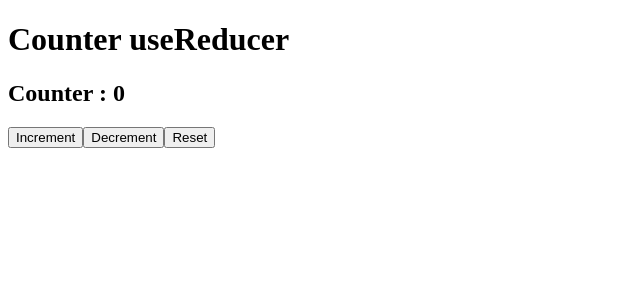
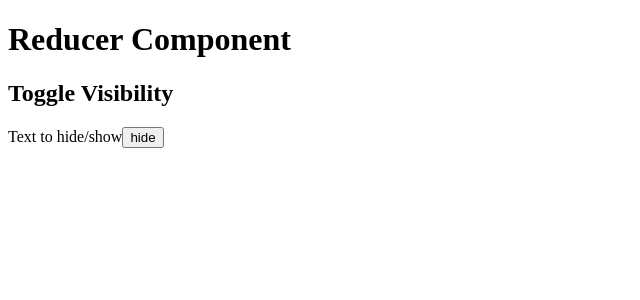
Before and after one commit to Aayan-Ahmed-17/React_Problem_Coding, a React (Vite) app: page / in a window 1280 px wide. Shown: the top 300 px of the page, without its empty margins (0-640 px from the left). Built offline with nearby package versions, Linux system fonts and the light colour scheme.

Commit message:
basic eg prac of toggle visibility reducer dn

```diff
--- a/src/App.jsx
+++ b/src/App.jsx
@@ -1,12 +1,12 @@
 import React from 'react'
 import Parent from './child-to-parent/byFunction/Parent'
-import Counter from './reducer-practice/Counter/Counter'
+import ReducerComponents from './reducer-practice/ReducerComponents'
 
 const App = () => {
   return (
     <>
     {/* <Parent/> */}
-    <Counter/>
+    <ReducerComponents/>
     </>
   )
 }
--- a/src/reducer-practice/Counter/Counter.jsx
+++ b/src/reducer-practice/Counter/Counter.jsx
@@ -5,7 +5,6 @@ const Counter = () => {
   const [state, dispatch] = useReducer(counterReducer, counterInitialState);
   return (
     <>
-      <h1>Counter useReducer</h1>
       <h2>Counter : {state.count}</h2>
       <button onClick={() => dispatch({ type: "INCREMENT" })}>Increment</button>
       <button onClick={() => dispatch({ type: "DECREMENT" })}>Decrement</button>
--- /dev/null
+++ b/src/reducer-practice/ReducerComponents.jsx
@@ -0,0 +1,15 @@
+import React from "react";
+import Counter from "./Counter/Counter";
+import ToggleVisibility from "./Toggle-Visibility/ToggleVisibility";
+
+const ReducerComponents = () => {
+  return (
+    <>
+      <h1>Reducer Component</h1>
+      {/* <Counter /> */}
+      <ToggleVisibility/>
+    </>
+  );
+};
+
+export default ReducerComponents;
--- a/src/reducer-practice/Toggle-Visibility/ToggleVisibility.jsx
+++ b/src/reducer-practice/Toggle-Visibility/ToggleVisibility.jsx
@@ -1,9 +1,16 @@
-import React from 'react'
+import React, { useReducer } from "react";
+import { visibilityReducer, initialState } from "./toggleVisibilityReducer";
+const ToggleVisibility = () => {
+  const [state, dispatch] = useReducer(visibilityReducer, initialState);
+  return (
+    <>
+      <h2>Toggle Visibility</h2>
+      <span>{state.visibility && "Text to hide/show"}</span>
+      <button onClick={() => dispatch({ type: state.visibility })}>
+        {state.visibility ? "hide" : "show"}
+      </button>
+    </>
+  );
+};
 
-const ToggleVisibility = () => {
-  return (
-    <div>ToggleVisibility</div>
-  )
-}
-
-export default ToggleVisibility
+export default ToggleVisibility;
--- a/src/reducer-practice/Toggle-Visibility/toggleVisibilityReducer.js
+++ b/src/reducer-practice/Toggle-Visibility/toggleVisibilityReducer.js
@@ -0,0 +1,10 @@
+export const visibilityReducer = (state, action) => {
+  switch (action.type) {
+    case true:
+      return { ...state, visibility: false };
+    default:
+      return { ...state, visibility: true };
+  }
+};
+
+export const initialState = { visibility: true };
```
